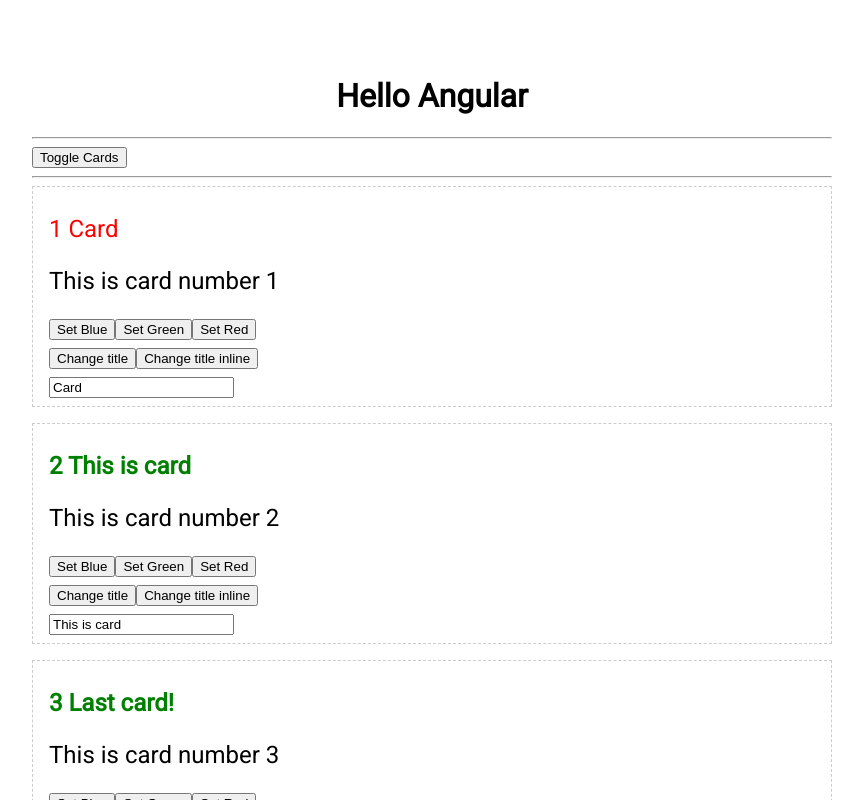
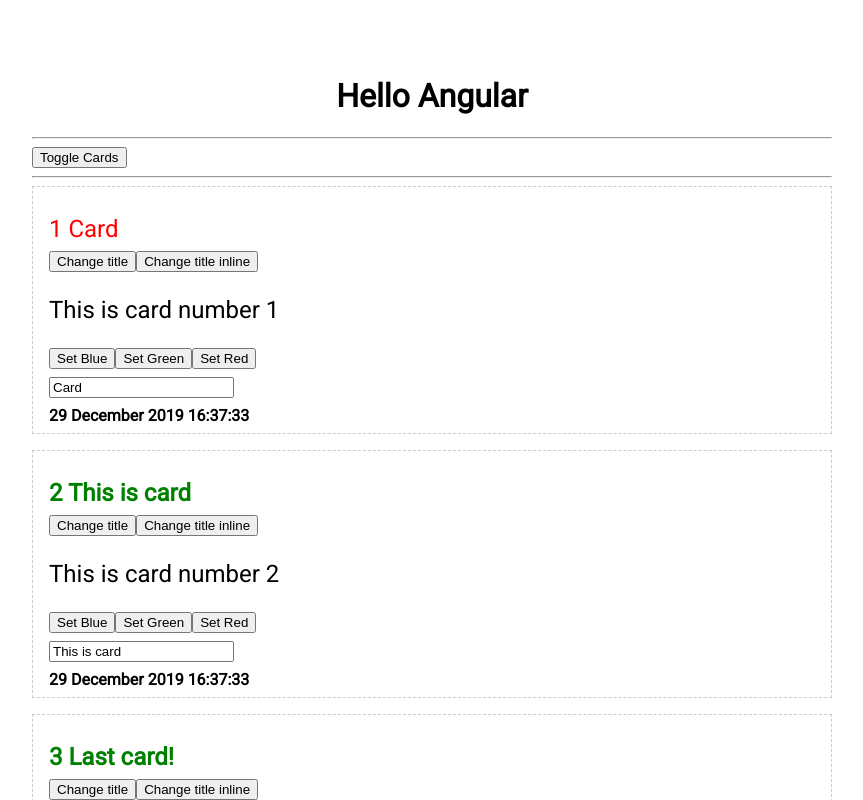
Before and after one commit to bolatashirbek/angular8_simple_projects, an Angular app in the folder ng-basics/: page / in a window 1280 px wide. Shown: the top 800 px of the page, without its empty margins (208-1071 px from the left). Built offline with nearby package versions, Linux system fonts and the light colour scheme.

Commit message:
ng-basics: added pipe date with format

```diff
--- a/ng-basics/src/app/card/card.component.html
+++ b/ng-basics/src/app/card/card.component.html
@@ -3,6 +3,11 @@
     color: card.title.length < 5 ? 'red' : 'green',
     fontWeight: card.title.length < 7 ? 'normal' : 'bold'
   }">{{index}} {{card.title}}</h2>
+
+  <div class="buttons">
+    <button (click)="changeTitle()">Change title</button>
+    <button (click)="card.title = 'Inline title'">Change title inline</button>
+  </div>
 
   <p class="text"
      [class.blue]="textColor === 'blue'"
@@ -16,12 +21,11 @@
     <button (click)="textColor = 'red'">Set Red</button>
   </div>
 
-  <div class="buttons">
-    <button (click)="changeTitle()">Change title</button>
-    <button (click)="card.title = 'Inline title'">Change title inline</button>
-  </div>
-
   <div>
     <input type="text" [(ngModel)]="card.title">
   </div>
+
+  <div class="date">
+    <strong>{{cardDate | date: 'dd MMMM yyyy HH:mm:ss'}}</strong>
+  </div>
 </div>
--- a/ng-basics/src/app/card/card.component.scss
+++ b/ng-basics/src/app/card/card.component.scss
@@ -26,4 +26,8 @@
       color: green;
     }
   }
+
+  .date {
+    padding-top: .5rem;
+  }
 }
--- a/ng-basics/src/app/card/card.component.ts
+++ b/ng-basics/src/app/card/card.component.ts
@@ -11,6 +11,8 @@ export class CardComponent implements OnInit {
   @Input() card: Card;
   @Input() index: number;
 
+  cardDate: Date = new Date();
+
   textColor: string;
 
   ngOnInit() {
```
